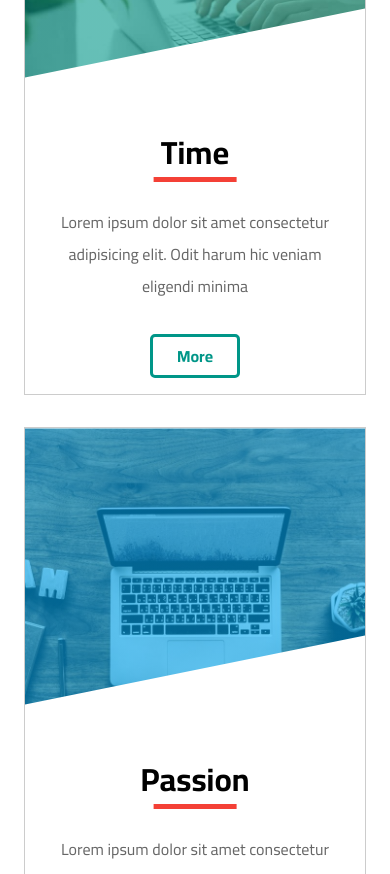
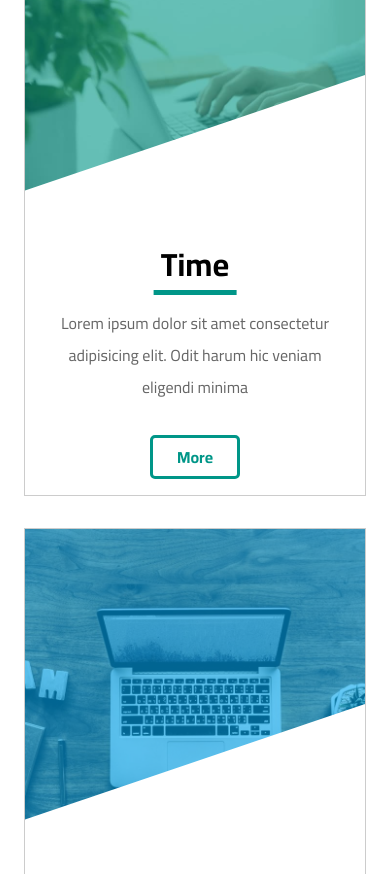
Before and after one commit to AbdAlfadeel-Hamdy/Elzero, a website: page index.html in a window 390 px wide. Shown: the part 7760-8634 px from the top of the page. Drawn offline with Linux system fonts and the light colour scheme.

Commit message:
features responsive

```diff
--- a/index.html
+++ b/index.html
@@ -319,12 +319,17 @@
       </div>
     </section>
     <!-- Features Section -->
-    <section class="features container">
+    <section class="features">
+      <div class="container">
         <h2 class="heading__secondary">Features</h2>
         <div class="features__box">
-        <div class="feature feature--red">
+          <div class="feature">
             <div class="feature__img-box">
-            <img src="img/features-01.jpg" alt="Labtop" class="feature__img" />
+              <img
+                src="img/features-01.jpg"
+                alt="Labtop"
+                class="feature__img"
+              />
             </div>
             <div class="feature__content">
               <div class="feature__heading">Quality</div>
@@ -336,9 +341,13 @@
               <a class="feature__btn">More</a>
             </div>
           </div>
-        <div class="feature feature--green">
+          <div class="feature">
             <div class="feature__img-box">
-            <img src="img/features-02.jpg" alt="Labtop" class="feature__img" />
+              <img
+                src="img/features-02.jpg"
+                alt="Labtop"
+                class="feature__img"
+              />
             </div>
             <div class="feature__content">
               <div class="feature__heading">Time</div>
@@ -349,9 +358,13 @@
               <a class="feature__btn">More</a>
             </div>
           </div>
-        <div class="feature feature--blue">
+          <div class="feature">
             <div class="feature__img-box">
-            <img src="img/features-03.jpg" alt="Labtop" class="feature__img" />
+              <img
+                src="img/features-03.jpg"
+                alt="Labtop"
+                class="feature__img"
+              />
             </div>
             <div class="feature__content">
               <div class="feature__heading">Passion</div>
@@ -360,6 +373,7 @@
                 harum hic veniam eligendi minima
               </div>
               <a class="feature__btn">More</a>
+            </div>
           </div>
         </div>
       </div>
--- a/sass/abstract/_variables.scss
+++ b/sass/abstract/_variables.scss
@@ -21,8 +21,13 @@ $section-padding: 12rem 0;
 $section-padding-phone: 15rem 0;
 
 $red-color: #f44036;
+$red-color-alt: rgba(244, 64, 54, 0.6);
+
 $green-color: #009688;
+$green-color-alt: rgba(0, 150, 136, 0.6);
+
 $blue-color: #03a9f4;
+$blue-color-alt: rgba(3, 169, 244, 0.6);
 
 $golden-color: #ffc107;
 
--- a/sass/layout/_features.scss
+++ b/sass/layout/_features.scss
@@ -5,12 +5,14 @@
     grid-template-columns: repeat(auto-fit, minmax(25rem, 1fr));
     gap: 4rem;
   }
+}
+
 .feature {
   border: 1px solid $light-color-4;
   &__img-box {
     position: relative;
     transition: 0.2s ease-out;
-      clip-path: polygon(0% 0%, 100% 0%, 100% 60%, 0% 80%);
+    overflow: hidden;
 
     &::before {
       content: "";
@@ -19,43 +21,60 @@
       top: 0;
       left: 0;
       position: absolute;
-        background-image: linear-gradient(
-          to bottom,
-          rgba(244, 64, 54, 0.6),
-          rgba(244, 64, 54, 0.6)
-        );
+      background-color: $red-color-alt;
+    }
+    &::after {
+      content: "";
+      position: absolute;
+      bottom: 0;
+      right: 0;
+      border-style: solid;
+      border-width: 10px 0 170px 500px;
+      border-color: transparent transparent $white-color transparent;
+      transition: 0.3s;
     }
   }
-    &:hover .feature__img-box {
-      clip-path: polygon(0% 0%, 100% 0%, 100% 90%, 0% 65%);
+  &:hover &__img-box::after {
+    border-width: 170px 500px 170px 0;
+    border-color: transparent transparent $white-color transparent;
   }
+  &:nth-child(2) &__img-box::before {
+    background-color: $green-color-alt;
+  }
+  &:nth-child(3) &__img-box::before {
+    background-color: $blue-color-alt;
+  }
+
   &__img {
     max-width: 100%;
+    height: 100%;
   }
   &__content {
     padding: 0rem 4rem 2rem;
     text-align: center;
-      margin-top: -3rem;
   }
   &__heading {
     font-size: 4rem;
     font-weight: 700;
     position: relative;
     margin-bottom: 3rem;
+    line-height: 1.2;
     &::after {
       content: "";
       height: 5px;
-
       width: 30%;
       position: absolute;
       background-color: $red-color;
       left: 50%;
-        transform: translateX(-50%);
+      transform: translate(-50%, 1.5rem);
       bottom: 0;
     }
-      &::after {
-        background-color: $red-color;
   }
+  &:nth-child(2) &__heading::after {
+    background-color: $green-color;
+  }
+  &:nth-child(3) &__heading::after {
+    background-color: $blue-color;
   }
   &__text {
     font-size: 2rem;
@@ -73,6 +92,7 @@
     color: $red-color;
     position: relative;
     transition: 0.3s;
+
     &::before {
       content: "";
       background-color: $red-color;
@@ -87,6 +107,20 @@
       transition: 0.3s;
     }
   }
+  &:nth-child(2) &__btn {
+    border: 3px solid $green-color;
+    color: $green-color;
+    &::before {
+      background-color: $green-color;
+    }
+  }
+  &:nth-child(3) &__btn {
+    border: 3px solid $blue-color;
+    color: $blue-color;
+    &::before {
+      background-color: $blue-color;
+    }
+  }
   &:hover .feature__btn {
     color: #fff;
   }
@@ -94,42 +128,3 @@
     transform: scaleX(1);
   }
 }
-}
-
-.feature--blue .feature__btn {
-  border: 3px solid $blue-color;
-  color: $blue-color;
-  &::before {
-    background-color: $blue-color;
-  }
-}
-.feature--green .feature__btn {
-  border: 3px solid $green-color;
-  color: $green-color;
-  &::before {
-    background-color: $green-color;
-  }
-}
-
-.feature--blue {
-  & > .feature__img-box {
-    &::before {
-      background-image: linear-gradient(
-        to bottom,
-        rgba(3, 169, 244, 0.6),
-        rgba(3, 169, 244, 0.6)
-      );
-    }
-  }
-}
-.feature--green {
-  & > .feature__img-box {
-    &::before {
-      background-image: linear-gradient(
-        to bottom,
-        rgba(0, 150, 136, 0.6),
-        rgba(0, 150, 136, 0.6)
-      );
-    }
-  }
-}
```
Also changed, not shown: css/style.css. Lines whose indentation alone changed are shown as unchanged.
